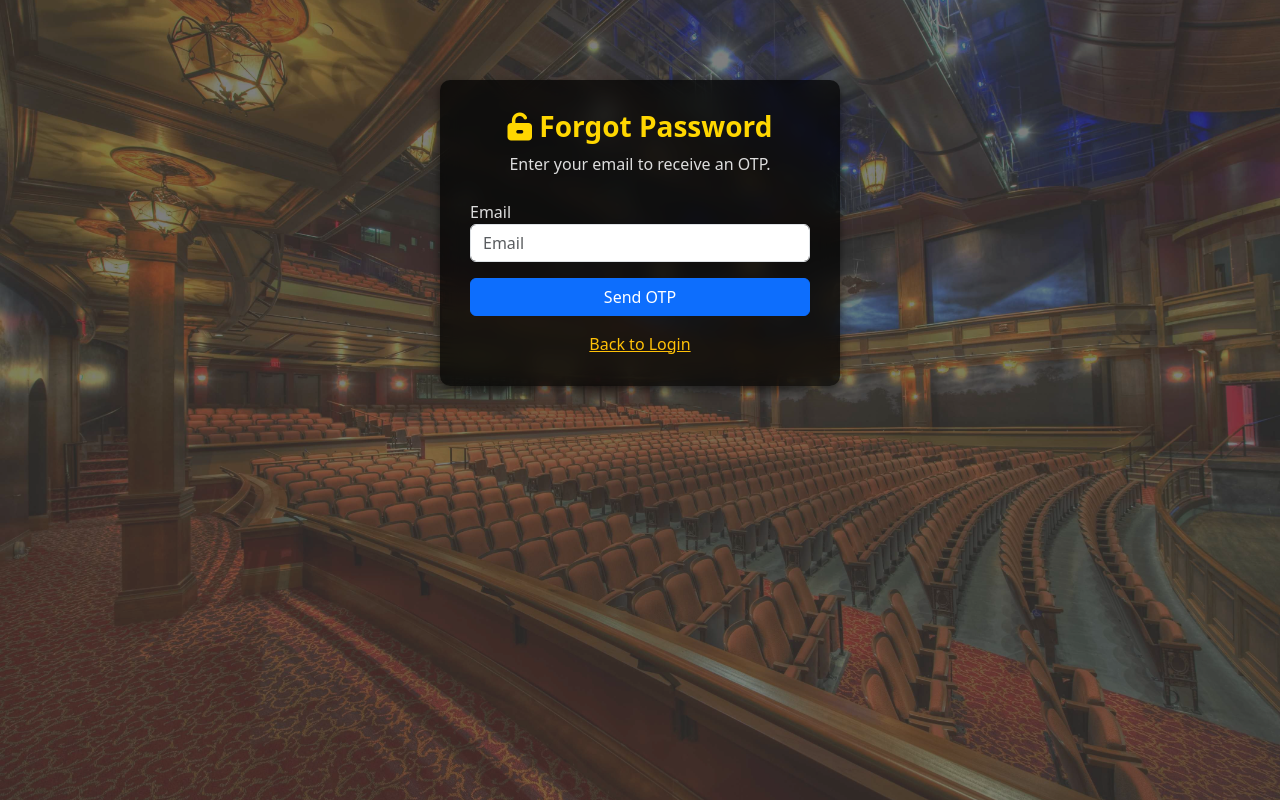
After one commit to KetulParmar/Event-Management, a Django app: page /Forget/ in a window 1280 px wide. The commit adds this page. Run offline with Django 5.2, Linux system fonts and the light colour scheme; some libraries are stand-ins or nearby versions.

Commit message:
reset password done!

```diff
--- /dev/null
+++ b/Event/Template/Forget.html
@@ -0,0 +1,132 @@
+<!DOCTYPE html>
+<html lang="en">
+<head>
+  {% load static %}
+  <meta charset="UTF-8" />
+  <meta name="viewport" content="width=device-width, initial-scale=1.0" />
+  <title>Forgot Password</title>
+  <link rel="stylesheet" href="https://cdn.jsdelivr.net/npm/bootstrap@5.3.0/dist/css/bootstrap.min.css">
+  <script src="https://kit.fontawesome.com/a076d05399.js" crossorigin="anonymous"></script>
+  <style>
+    body {
+      margin: 0;
+      padding: 0;
+    }
+    .bg-image {
+      position: absolute;
+      top: 0;
+      left: 0;
+      width: 100%;
+      height: 100%;
+      object-fit: cover;
+      z-index: -1;
+      opacity: 0.7;
+    }
+    .bg-image-overlay {
+      position: absolute;
+      top: 0;
+      left: 0;
+      width: 100%;
+      height: 100%;
+      background-color: rgba(0, 0, 0, 0.5);
+      z-index: -1;
+    }
+    .login-container {
+      max-width: 400px;
+      margin: auto;
+      margin-top: 10vh;
+      padding: 30px;
+      border-radius: 10px;
+      backdrop-filter: blur(10px);
+      background: rgba(0, 0, 0, 0.7);
+      box-shadow: 0px 4px 10px rgba(0, 0, 0, 0.5);
+      animation: fadeIn 1s ease-in-out;
+      color: white;
+    }
+    @keyframes fadeIn {
+      from { opacity: 0; transform: translateY(-10px); }
+      to { opacity: 1; transform: translateY(0); }
+    }
+    .login-container h3 {
+      text-align: center;
+      font-weight: bold;
+      color: #ffd700;
+    }
+    label, p, a {
+      color: #ddd;
+    }
+    button:hover {
+      transform: scale(1.05);
+      transition: 0.3s;
+    }
+  </style>
+</head>
+<body>
+  <img src="{% static '/images/backgrounds/header.jpg' %}" alt="Background Image" class="bg-image">
+  <div class="bg-image-overlay"></div>
+
+  <div class="container">
+    <div class="login-container">
+      <h3><i class="fas fa-unlock-alt"></i> Forgot Password</h3>
+      <p class="text-center mb-4">Enter your email to receive an OTP.</p>
+
+      {% if error %}
+        <div class="alert alert-danger">{{ error }}</div>
+      {% endif %}
+
+      {% if request.session.otp_sent_message %}
+        <div class="alert alert-success">
+            {{ request.session.otp_sent_message }}
+        </div>
+      {% endif %}
+
+      <!-- Step 1: Email Input -->
+      <form method="POST" action="{% url 'accounts:Forget' %}">
+        {% csrf_token %}
+        <div id="identifierSection" class="mb-3">
+          <label for="identifier">Email</label>
+          <input type="text" class="form-control" name="Email" id="identifier" placeholder="Email" {% if otp_sent %} value="{{ email }}" {% endif %} required>
+          {% if not otp_sent %}
+            <button type="submit" class="btn btn-primary w-100 mt-3" name="action" value="send_otp">Send OTP</button>
+          {% endif %}
+        </div>
+      </form>
+
+      <!-- Step 2: OTP input (Only if OTP sent but not yet verified) -->
+      {% if otp_sent and not show_password_fields %}
+        <form method="POST" action="{% url 'accounts:Forget' %}">
+          {% csrf_token %}
+          <div id="otpSection" class="mb-3">
+            <label for="otp">Enter OTP</label>
+            <input type="text" class="form-control" name="otp" id="otp" placeholder="Enter OTP" required>
+            <button type="submit" class="btn btn-warning w-100 mt-3" name="action" value="verify_otp">Verify OTP</button>
+          </div>
+        </form>
+      {% endif %}
+
+      <!-- Step 3: New Password fields (Visible only after OTP is verified) -->
+      {% if show_password_fields %}
+        <form method="POST" action="{% url 'accounts:Forget' %}">
+          {% csrf_token %}
+          <input type="hidden" name="action" value="reset_password">
+          <div id="passwordFields">
+            <div class="mb-3">
+              <label for="newPassword">New Password</label>
+              <input type="password" class="form-control" name="new_password" id="newPassword" placeholder="New Password" required>
+            </div>
+            <div class="mb-3">
+              <label for="confirmPassword">Confirm Password</label>
+              <input type="password" class="form-control" name="confirm_password" id="confirmPassword" placeholder="Confirm Password" required>
+            </div>
+            <button type="submit" class="btn btn-success w-100">Reset Password</button>
+          </div>
+        </form>
+      {% endif %}
+
+      <div class="text-center mt-3">
+        <a href="{% url 'accounts:Login' %}" class="text-warning">Back to Login</a>
+      </div>
+    </div>
+  </div>
+</body>
+</html>
--- a/Event/Template/Login.html
+++ b/Event/Template/Login.html
@@ -99,14 +99,16 @@
                 </div>
                 <button type="submit"  class="btn btn-warning w-100">Log In</button>
                 {% if err %}
-                    {{err}}
+                    <p style="color: red;">{{ err }}</p>
                 {% endif %}
+
             </form>
 
             <hr class="my-4 text-light">
 
             <div class="text-center mt-3">
-                <a href="{% url 'accounts:Register' %}"  class="text-warning">Register Here</a>
+                <a href="{% url 'accounts:Register' %}"  class="text-warning">Register Here</a><br>
+                <a href="{% url 'accounts:Forget' %}"  class="text-warning">Forget Password?</a>
             </div>
         </div>
     </div>
--- a/Event/Template/index.html
+++ b/Event/Template/index.html
@@ -56,7 +56,7 @@
 
     <header id="site-header" class="site-header valign-center">
         <div class="intro">
-            <h3>Welcome To Event_Here Platform</h3>
+            <h3 style="text-transform: none;">WELCOME TO EventHere PLATFORM</h3>
             <a class="btn btn-white" data-scroll href="Register">Register Now</a>
         </div>
     </header>
--- a/Event/accounts/urls.py
+++ b/Event/accounts/urls.py
@@ -8,5 +8,6 @@ urlpatterns = [
     path('Organizer',views.organizer, name='Organizer'),
     path('Attendee',views.attendee, name='Attendee'),
     path('logout/', views.logout_view, name='logout'),
-    #path('otp', views.otp_verification, name='otp'),
+    path('Forget/', views.forget, name='Forget'),
+
 ]
--- a/Event/accounts/views.py
+++ b/Event/accounts/views.py
@@ -1,8 +1,17 @@
 from core.models import Event
-from django.contrib.auth import authenticate, login, logout
+from django.contrib.auth import logout
+from django.http import JsonResponse
+
 from .models import *
 from accounts.models import user_Data
 from django.contrib.auth.decorators import login_required
+from django.core.mail import send_mail
+from django.conf import settings
+import random
+from django.contrib.auth import authenticate, login
+from django.shortcuts import render, redirect
+from django.urls import reverse
+from django.views.decorators.csrf import csrf_protect
 
 # Home Page
 from django.utils import timezone
@@ -21,11 +30,6 @@ def home(request):
 
 
 # Login View
-from django.contrib.auth import authenticate, login
-from django.shortcuts import render, redirect
-from django.urls import reverse
-from django.views.decorators.csrf import csrf_protect
-
 
 @csrf_protect
 def login_view(request):
@@ -130,11 +134,113 @@ def attendee(request):
     name = request.user.Name
     return render(request, 'accounts/Attendee.html', {'Data': upcoming_events, 'Name': name})
 
+
 def logout_view(request):
     logout(request)
     return redirect(reverse('accounts:home'))
+
 
 @login_required
 def details(request):
     print(request.user, "1")
     return render(request, 'core/details.html')
+
+
+
+@csrf_protect
+def forget(request):
+    # 1. OTP Sending
+    if request.method == 'POST' and request.POST.get('action') == 'send_otp':
+        email = request.POST.get('Email', '').strip()
+        try:
+            user = user_Data.objects.get(Email=email)
+            otp = random.randint(1000, 9999)
+
+            # Store in session
+            request.session['reset_otp'] = str(otp)
+            request.session['reset_user_id'] = user.id
+            request.session['reset_email'] = email
+            request.session['otp_sent'] = True  # flag to show OTP form
+
+            # Send OTP via email
+            send_mail(
+                'Forgot Password',
+                f'Your OTP is: {otp}',
+                settings.EMAIL_HOST_USER,
+                [email],
+                fail_silently=False,
+            )
+
+            request.session['otp_sent_message'] = "OTP sent successfully"
+            return render(request, 'Forget.html', {'otp_sent': True, 'email': email})
+
+        except user_Data.DoesNotExist:
+            return render(request, 'Forget.html', {'error': 'Email not registered!'})
+
+    # 2. OTP Verification
+    elif request.method == 'POST' and request.POST.get('action') == 'verify_otp':
+        input_otp = request.POST.get('otp')
+        session_otp = request.session.get('reset_otp')
+        email = request.session.get('reset_email')
+
+        if input_otp == session_otp:
+            request.session['otp_verified'] = True
+            return render(request, 'Forget.html', {
+                'otp_sent': True,
+                'show_password_fields': True,
+                'email': email
+            })
+        else:
+            return render(request, 'Forget.html', {
+                'otp_sent': True,
+                'error': 'Invalid OTP!',
+                'email': email
+            })
+
+    # 3. Password Reset
+    elif request.method == 'POST' and request.POST.get('action') == 'reset_password':
+        new_password = request.POST.get('new_password')
+        confirm_password = request.POST.get('confirm_password')
+        email = request.session.get('reset_email')
+
+        if new_password != confirm_password:
+            return render(request, 'Forget.html', {
+                'otp_sent': True,
+                'show_password_fields': True,
+                'error': 'Passwords do not match!',
+                'email': email
+            })
+
+        try:
+            user = user_Data.objects.get(Email=email)
+            user.set_password(new_password)
+            user.save()
+
+            # Send confirmation email
+            send_mail(
+                'Password Reset Successful',
+                f'Hi {user.Name},\n\nYour password has been successfully changed. It is {new_password}',
+
+                settings.EMAIL_HOST_USER,
+                [email],
+                fail_silently=False,
+            )
+
+            # Clear session and redirect
+            request.session.flush()
+            return redirect('accounts:Login')
+
+        except user_Data.DoesNotExist:
+            return render(request, 'Forget.html', {'error': 'User not found!'})
+
+    # On GET or fallback
+    context = {}
+    if request.session.get('otp_sent'):
+        context['otp_sent'] = True
+        context['email'] = request.session.get('reset_email')
+    if request.session.get('otp_verified'):
+        context['show_password_fields'] = True
+    if 'otp_sent_message' in request.session:
+        context['otp_sent_message'] = request.session.pop('otp_sent_message')
+
+    return render(request, 'Forget.html', context)
```
Also changed, not shown: Event/Event/settings.py (+3 -5 lines), 1 other file.
